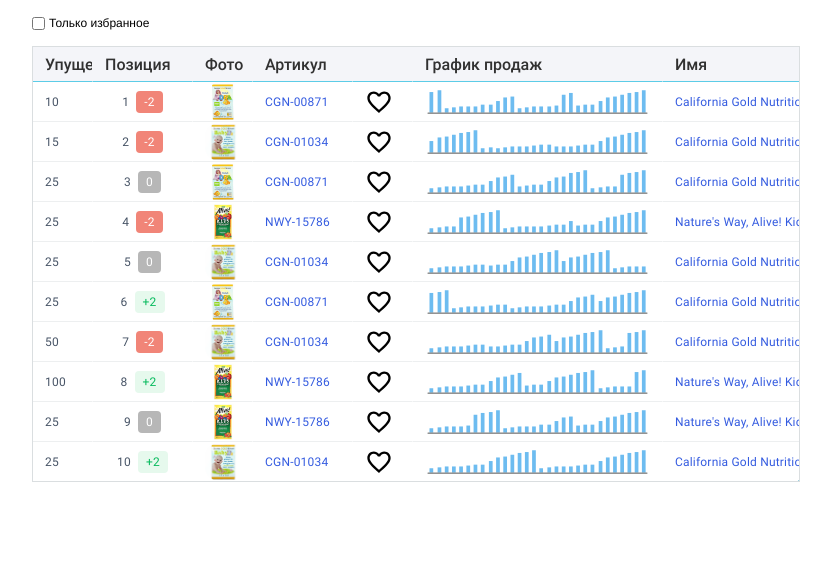
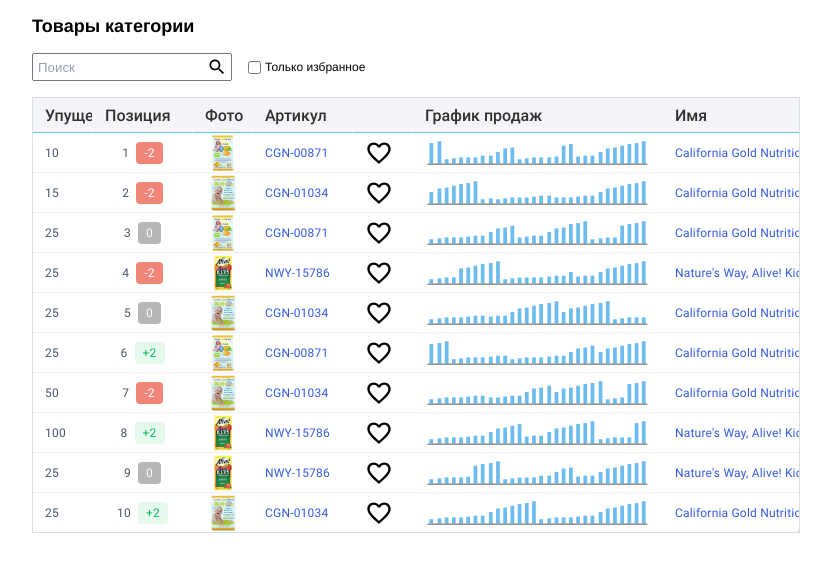
Before and after one commit to eugene-serb/eggheads-test-task, a Vue app: page / in a window 1280 px wide. Shown: the top 572 px of the page, without its empty margins (224-1055 px from the left). Built offline with nearby package versions, Linux system fonts and the light colour scheme.

Commit message:
add search filter, update README

```diff
--- a/src/App.vue
+++ b/src/App.vue
@@ -1,5 +1,6 @@
 <template>
-  <section class="container">
+  <section class="container app">
+    <h1 class="app__header">Товары категории</h1>
     <FiltersRow />
     <DataTable :products="products" />
   </section>
@@ -47,12 +48,6 @@
     box-sizing: border-box;
   }
 
-  .container {
-    padding: 0;
-    margin: 0 auto;
-    width: 100%;
-  }
-
   html {
     font-size: var(--font-size);
   }
@@ -63,6 +58,20 @@
     text-align: center;
     -webkit-font-smoothing: antialiased;
     -moz-osx-font-smoothing: grayscale;
+  }
+
+  .container {
+    padding: 0;
+    margin: 0 auto;
+    width: 100%;
+  }
+
+  .app {
+    margin-top: 16px;
+  }
+
+  .app__header {
+    text-align: start;
   }
 
   @media (min-width: 768px) {
--- a/src/components/DataTable.vue
+++ b/src/components/DataTable.vue
@@ -95,6 +95,37 @@
             },
           },
         );
+
+        this.webix.registerFilter(
+          document.getElementById('search'),
+          {
+            columnId: 'any',
+            prepare: function (filter) {
+              return filter;
+            },
+            compare: function (cell, filter, item) {
+              if (filter) {
+                return (
+                  item.sku.toLowerCase().includes(filter) ||
+                  item.name.toLowerCase().includes(filter) ||
+                  item.brand.toLowerCase().includes(filter) ||
+                  item.merchant.toLowerCase().includes(filter)
+                );
+              }
+
+              return true;
+            },
+          },
+          {
+            getValue: function (target) {
+              return target.value;
+            },
+            setValue: function (target, value) {
+              target.value = value;
+            },
+          },
+        );
+
       });
     },
   };
--- a/src/components/FiltersRow.vue
+++ b/src/components/FiltersRow.vue
@@ -1,10 +1,23 @@
 <template>
   <div class="filters-row">
-    <div class="filters-row__likes-container">
+    <div class="search">
+      <img
+        class="search__image"
+        src="/assets/icons/search_black_24dp.svg"
+      />
+      <input
+        id="search"
+        class="search__input"
+        type="search"
+        placeholder="Поиск"
+        @input="handleFilter"
+      />
+    </div>
+    <div class="likes-box">
       <input
         id="likeInput"
         type="checkbox"
-        @change="handleLikes"
+        @change="handleFilter"
       />
       <label for="likeInput">Только избранное</label>
     </div>
@@ -17,7 +30,7 @@
   export default {
     name: 'FiltersRow',
     methods: {
-      handleLikes() {
+      handleFilter() {
         $$('table').filterByAll()
       },
     },
@@ -32,10 +45,32 @@
     flex-direction: row;
     justify-content: flex-start;
     align-items: center;
-    gap: 10px;
+    gap: 16px;
   }
 
-  .filters-row__likes-container {
+  .search {
+    display: flex;
+    flex-direction: row;
+    justify-content: flex-start;
+    align-items: flex-end;
+  }
+
+  .search__input {
+    margin: 0 0 0 -20px;
+    padding: 4px;
+    width: 200px;
+    height: 28px;
+  }
+
+  .search__image {
+    position: relative;
+    bottom: 4px;
+    left: 175px;
+    width: 20px;
+    height: 20px;
+  }
+
+  .likes-box {
     display: flex;
     flex-direction: row;
     justify-content: flex-start;
```
Also changed, not shown: public/assets/icons/search_black_24dp.svg (added), 1 other file (tests, documents, lock files or other folders).
